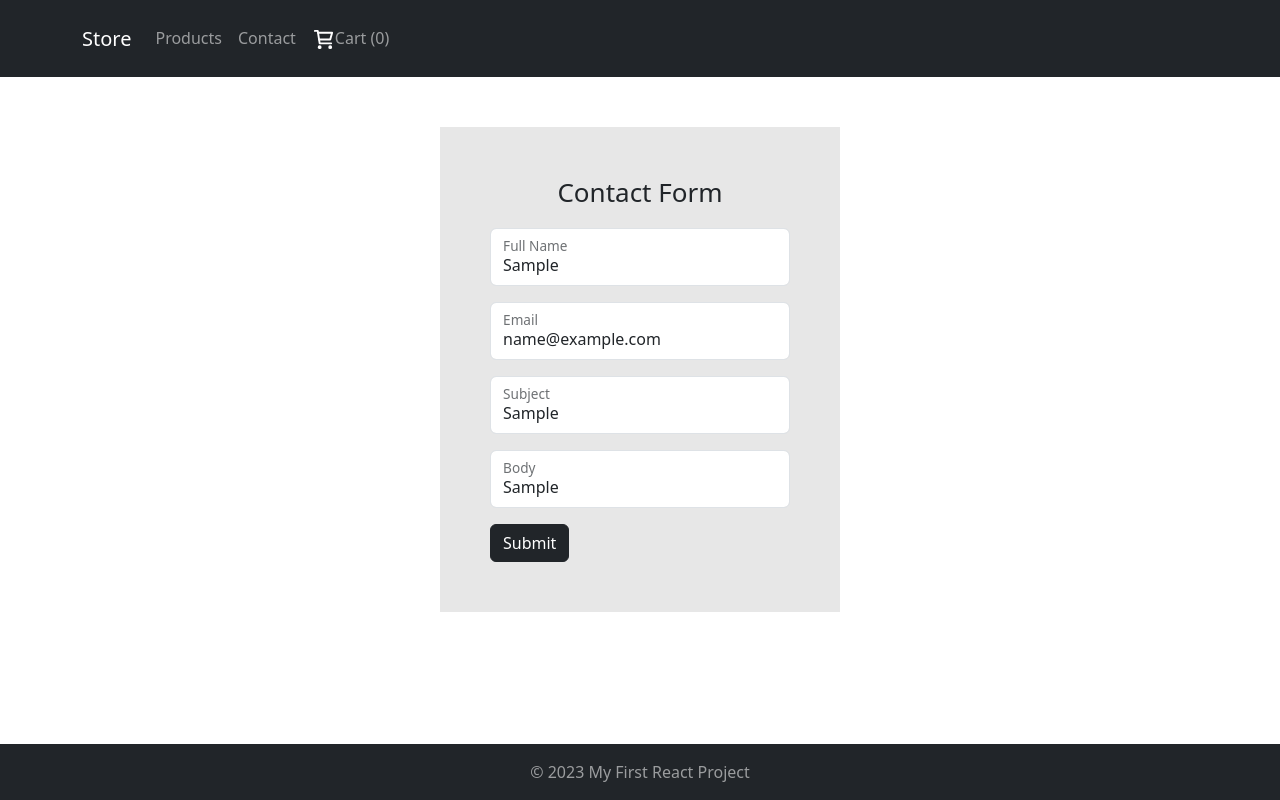
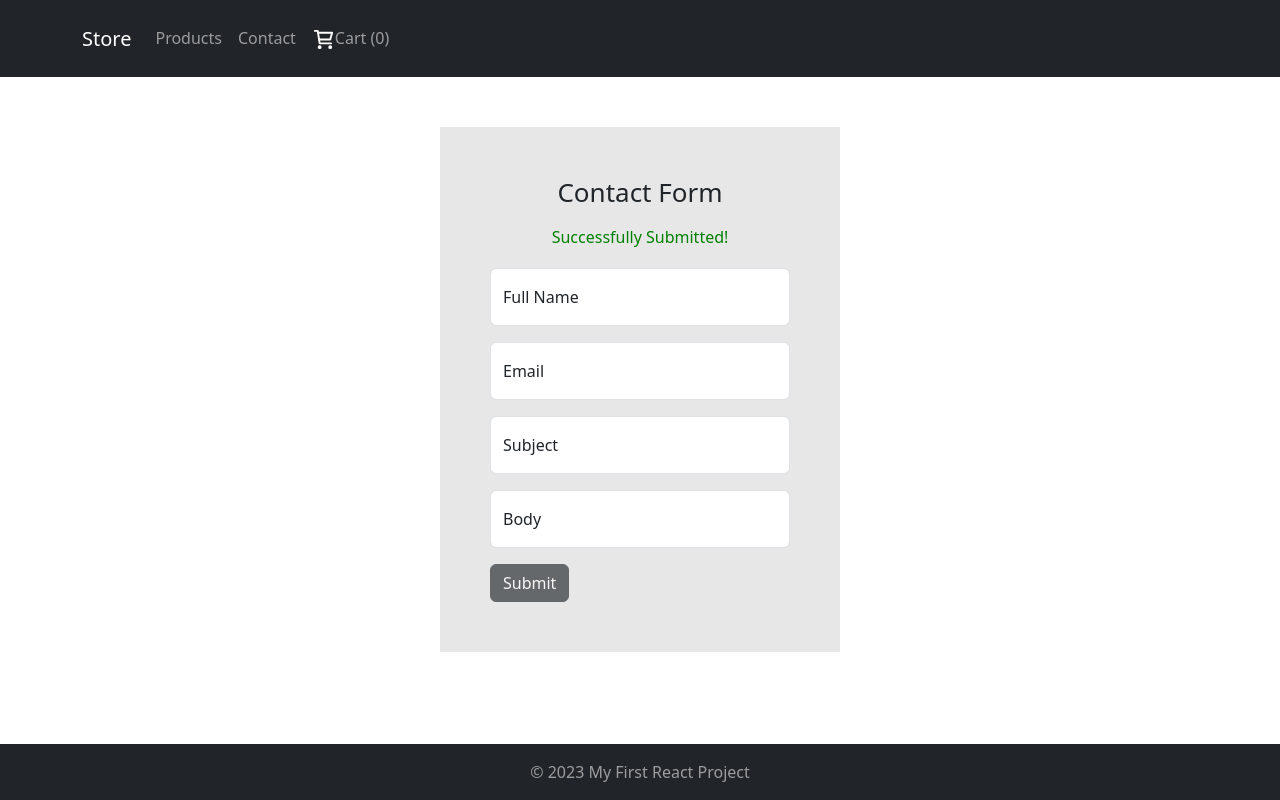
Before and after one commit to Benjamel/JS-framework, a React (Create React App) app: page /contact in a window 1280 px wide. Both pictures are taken after typing "Sample", "name@example.com", "Sample", "Sample" into the empty fields and a click on the button "Submit". Built offline with nearby package versions, Linux system fonts and the light colour scheme.

Commit message:
made some updates to the contact form validation

```diff
--- a/src/pages/Contact/contact.module.css
+++ b/src/pages/Contact/contact.module.css
@@ -5,7 +5,12 @@
   background-color: #e7e7e7;
 }
 
-.contactHeader {
+.contactHeader,
+.successMessage {
   text-align: center;
   margin-bottom: 20px;
 }
+
+.successMessage {
+  color: green;
+}
--- a/src/pages/Contact/index.jsx
+++ b/src/pages/Contact/index.jsx
@@ -1,4 +1,4 @@
-import React from 'react';
+import React, { useState } from 'react';
 import { useForm } from 'react-hook-form';
 import { Form } from 'react-bootstrap';
 import * as yup from 'yup';
@@ -25,6 +25,8 @@ const schema = yup
   .required();
 
 function Contact() {
+  const [isSubmitted, setIsSubmitted] = useState(false);
+
   const {
     register,
     handleSubmit,
@@ -33,13 +35,17 @@ function Contact() {
     resolver: yupResolver(schema),
   });
 
-  function onSubmit(data) {
+  function onSubmit(data, e) {
     console.log(data);
+    setIsSubmitted(true);
+
+    e.target.reset();
   }
 
   return (
     <Form className={styles.contactForm} onSubmit={handleSubmit(onSubmit)}>
       <h1 className={styles.contactHeader}>Contact Form</h1>
+      {isSubmitted ? <h6 className={styles.successMessage}>Successfully Submitted!</h6> : null}
       <Form.Floating>
         <Form.Control id='fullName' type='text' placeholder='John Doe' {...register('fullName')} />
         <label htmlFor='fullName'>Full Name</label>
@@ -60,7 +66,7 @@ function Contact() {
         <label htmlFor='body'>Body</label>
         <p>{errors.body?.message}</p>
       </Form.Floating>
-      <Button variant='dark' type='submit'>
+      <Button variant='dark' type='submit' disabled={isSubmitted}>
         Submit
       </Button>
     </Form>
```
